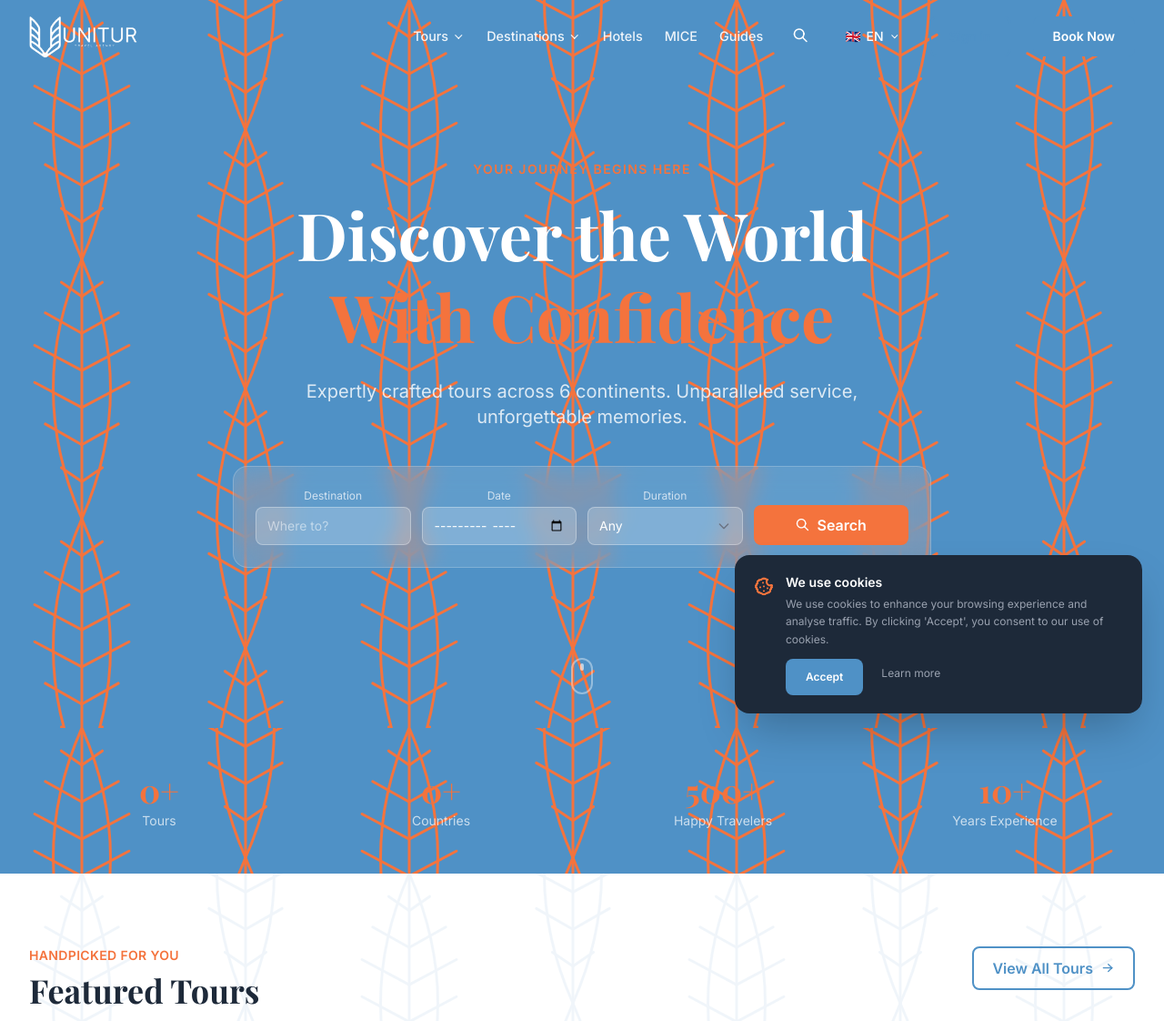
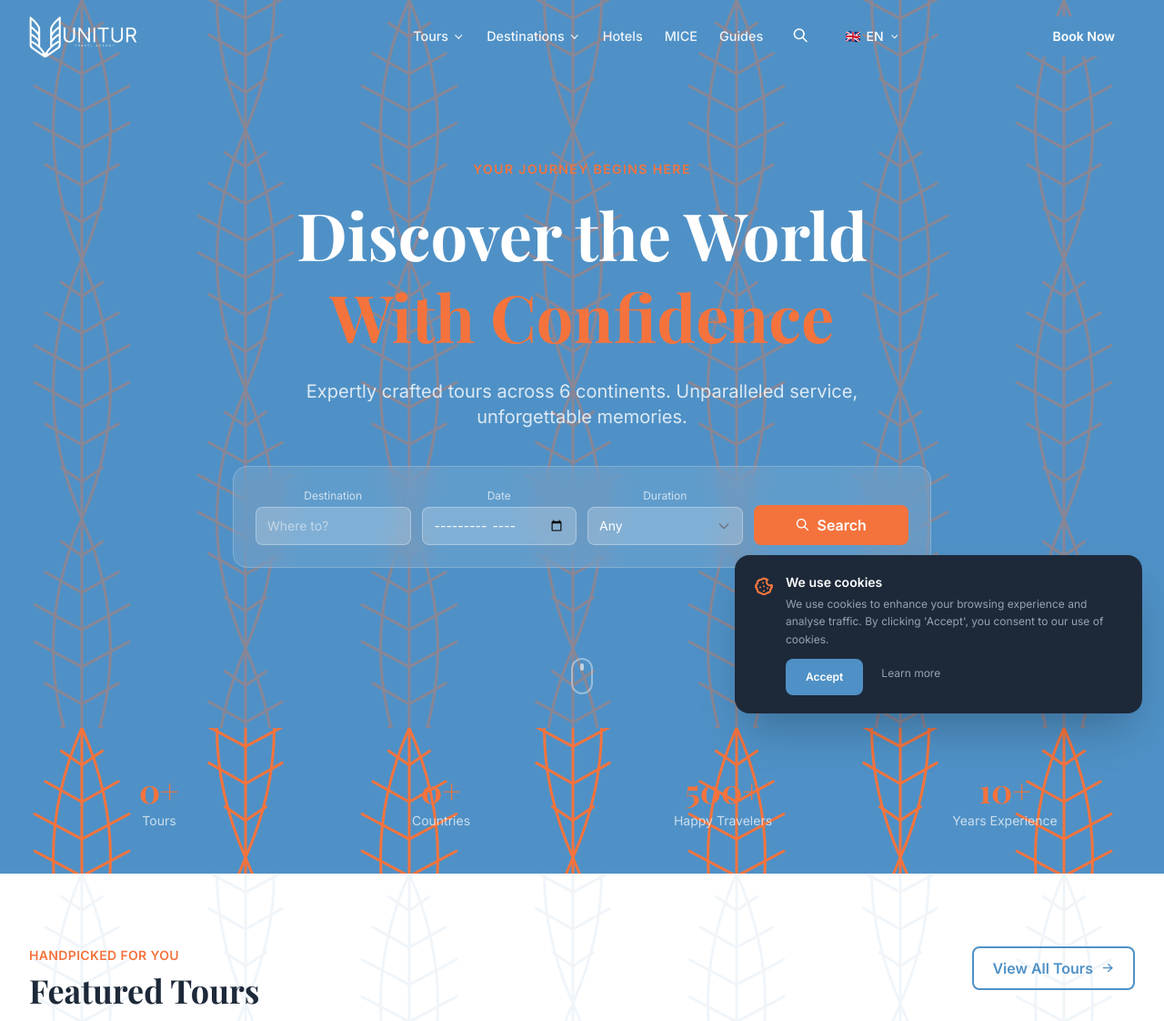
Before and after one commit to Burkhanovich/travel_pro, a Django app: page / in a window 1280 px wide. Shown: the top 1122 px of the page at 91% size. Run offline with Django 5.2, Linux system fonts and the light colour scheme; data that the repository does not hold is empty; style sheets or scripts are compiled from the project's sources; parts of the project's set-up code (start-up, migrations or seed data) failed here and were passed over; some libraries are stand-ins or nearby versions; some web fonts are replaced.

Commit message:
Soften hero & footer pattern to 35% (bg-pattern--medium)

```diff
--- a/static/css/pattern.css
+++ b/static/css/pattern.css
@@ -32,7 +32,8 @@
 .bg-pattern--d { background-color: #F4733D; --pattern-ink: #4F91C6; } /* orange + blue   */
 
 /* ── Strength (opacity of the pattern only; never touches text) ────────────── */
-.bg-pattern--full  { --pattern-opacity: 1;    }  /* hero / footer / CTA banners */
+.bg-pattern--full  { --pattern-opacity: 1;    }  /* bold banners            */
+.bg-pattern--medium{ --pattern-opacity: 0.35; }  /* softened hero / footer   */
 .bg-pattern--10    { --pattern-opacity: 0.10; }
 .bg-pattern--soft  { --pattern-opacity: 0.08; }  /* content sections            */
 .bg-pattern--faint { --pattern-opacity: 0.06; }  /* behind long body copy       */
--- a/templates/components/footer.html
+++ b/templates/components/footer.html
@@ -1,5 +1,5 @@
 {% load i18n static %}
-<footer class="text-white bg-pattern bg-pattern--c bg-pattern--full">
+<footer class="text-white bg-pattern bg-pattern--c bg-pattern--medium">
   <div class="max-w-7xl mx-auto px-4 sm:px-6 lg:px-8 py-16">
     <div class="grid grid-cols-1 md:grid-cols-2 lg:grid-cols-4 gap-10">
 
--- a/templates/home.html
+++ b/templates/home.html
@@ -6,7 +6,7 @@
 {% block content %}
 
 {# ── Hero — brand pattern Variant C (blue bg, orange feathers), full ── #}
-<section class="relative min-h-screen flex items-center justify-center overflow-hidden bg-pattern bg-pattern--c bg-pattern--full">
+<section class="relative min-h-screen flex items-center justify-center overflow-hidden bg-pattern bg-pattern--c bg-pattern--medium">
   <div class="relative z-10 max-w-7xl mx-auto px-4 sm:px-6 lg:px-8 py-32 text-center">
     <p class="text-secondary font-semibold tracking-widest uppercase text-sm mb-4 animate-fade-in">{% trans "Your Journey Begins Here" %}</p>
     <h1 class="text-white font-serif text-5xl md:text-6xl lg:text-7xl font-bold leading-tight mb-6">
```
